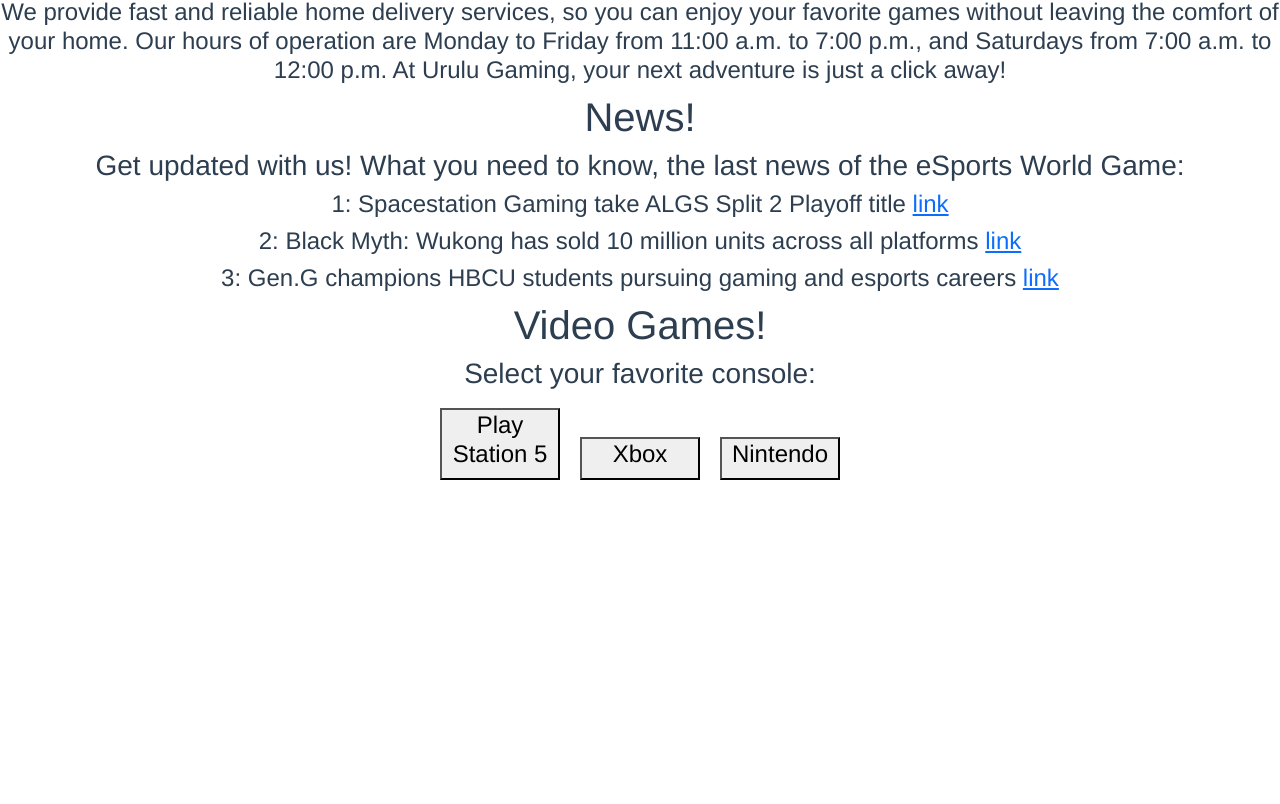
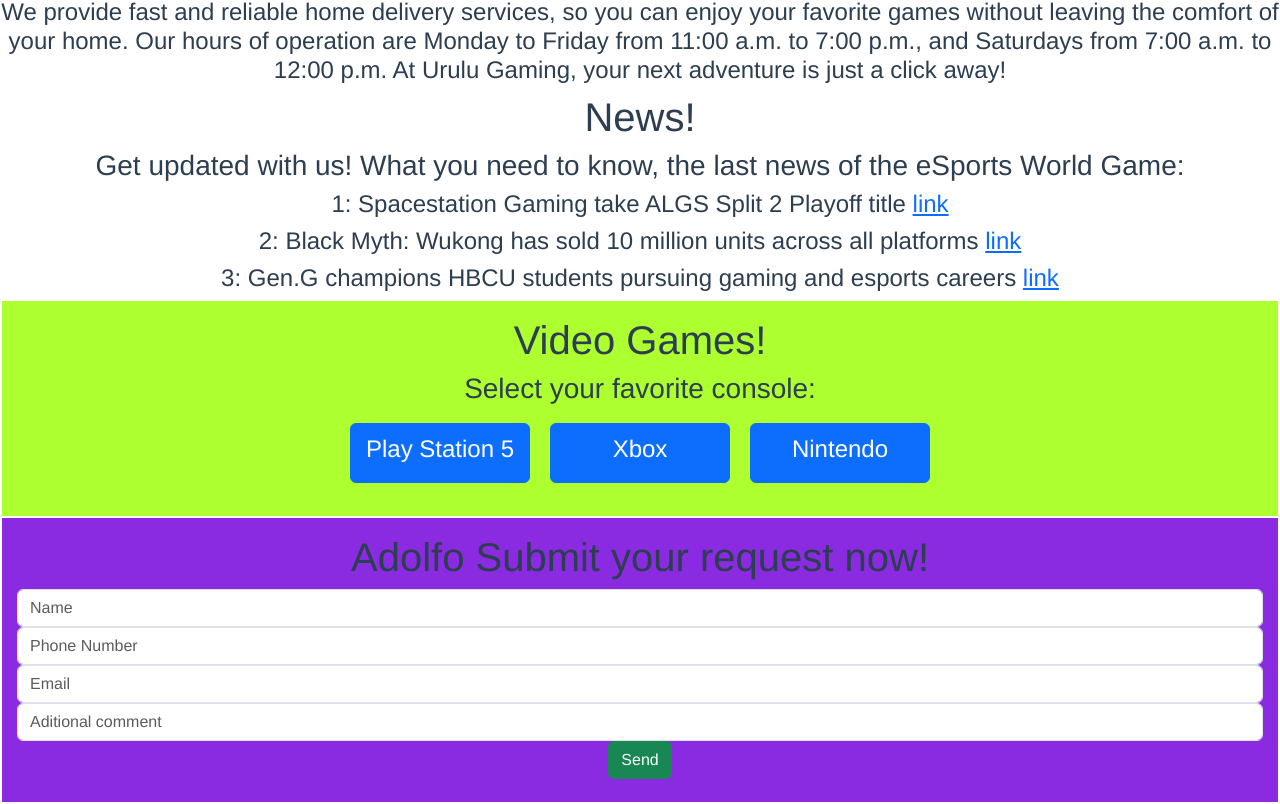
Before and after one commit to Uluru92/Vue_Proyecto_1, a Vue app in the folder proyecto_1_video_juegos/: page / in a window 1280 px wide. Shown: the part 441-1245 px from the top of the page. Before the commit the page ends 939 px from the top, so only its background shows below. Built offline with nearby package versions, Linux system fonts and the light colour scheme.

Commit message:
info para solicitud y metodo enviar solicitud updated

```diff
--- a/proyecto_1_video_juegos/public/index.html
+++ b/proyecto_1_video_juegos/public/index.html
@@ -7,6 +7,7 @@
     <link rel="icon" href="<%= BASE_URL %>favicon.ico">
     <title><%= htmlWebpackPlugin.options.title %></title>
     <link href="https://cdn.jsdelivr.net/npm/bootstrap@5.3.3/dist/css/bootstrap.min.css" rel="stylesheet"integrity="sha384-QWTKZyjpPEjISv5WaRU9OFeRpok6YctnYmDr5pNlyT2bRjXh0JMhjY6hW+ALEwIH" crossorigin="anonymous">
+
   </head>
   <body>
     <noscript>
@@ -14,7 +15,7 @@
     </noscript>
     <div id="app"></div>
     <!-- built files will be auto injected! -->
-    <script src="https://cdn.jsdelivr.net/npm/bootstrap@5.3.3/dist/js/bootstrap.bundle.min.js" integrity="sha384-YvpcrYf0tY3lHB60NNkmXc5s9fDVZLESaAA55NDzOxhy9GkcIdslK1eN7N6jIeHz" crossorigin="anonymous"></script>
+     <script src="https://cdn.jsdelivr.net/npm/bootstrap@5.3.3/dist/js/bootstrap.bundle.min.js" integrity="sha384-YvpcrYf0tY3lHB60NNkmXc5s9fDVZLESaAA55NDzOxhy9GkcIdslK1eN7N6jIeHz" crossorigin="anonymous"></script>
 
   </body>
 </html>
--- a/proyecto_1_video_juegos/src/App.vue
+++ b/proyecto_1_video_juegos/src/App.vue
@@ -10,6 +10,8 @@
   Consola2="Xbox"
   Consola3="Nintendo"
   ></VideoJuegos>
+  <ContactoSolicitudes
+  Visitor="Adolfo"></ContactoSolicitudes>
 </template>
 
 <script>
@@ -17,6 +19,7 @@
 import WelcomePage from './components/WelcomePage.vue';
 import NoticiasPage from './components/NoticiasPage.vue'
 import VideoJuegos from './components/VideoJuegos.vue';
+import ContactoSolicitudes from './components/ContactoSolicitudes.vue';
 
 
 export default {
@@ -24,7 +27,8 @@
   components: {
     WelcomePage,
     NoticiasPage,
-    VideoJuegos
+    VideoJuegos,
+    ContactoSolicitudes
   }
 }
 </script>
--- /dev/null
+++ b/proyecto_1_video_juegos/src/components/ContactoSolicitudes.vue
@@ -0,0 +1,39 @@
+<template>
+    <div style="background-color:blueviolet; margin: 2px; padding: 15px;">
+        <h1>{{Visitor}} Submit your request now!</h1>
+        <input class="form-control" placeholder="Name">
+        <input class="form-control" placeholder="Phone Number">
+        <input class="form-control" placeholder="Email">
+        <input class="form-control" placeholder="Aditional comment">
+        <button @click="EnviarSolicitud()" class="btn btn-success">Send</button>
+        <h3>{{ mensajeSolicitud }}</h3>
+</div>
+</template>
+
+<script>
+export default
+    {
+
+        props:
+        {
+            Visitor: String,
+        },
+        methods:
+        {
+            EnviarSolicitud()
+            {
+                this.mensajeSolicitud = `Your request has been processed. We will contact you soon! Thank you ${this.Visitor}!`;
+            }
+        },
+        data()
+        {
+            return {
+                mensajeSolicitud:""
+            }
+        }
+    }
+</script>
+
+<style>
+
+</style>
--- a/proyecto_1_video_juegos/src/components/VideoJuegos.vue
+++ b/proyecto_1_video_juegos/src/components/VideoJuegos.vue
@@ -1,11 +1,14 @@
 <template>
 
-    <h1>Video Games!</h1>
-    <h3>Select your favorite console:</h3>
-    <button @click="MostrarJuegosPlayStation5" style="margin: 10px; width: 120px;"><h4>{{Consola1}}</h4></button>
-    <button @click="MostrarJuegosXbox" style="margin: 10px; width: 120px;"><h4>{{Consola2}}</h4></button>
-    <button @click="MostrarJuegosNintendo" style="margin: 10px; width: 120px;"><h4>{{Consola3}}</h4></button>
-    <h6>{{ mensaje }}</h6>
+    <div style="background-color:greenyellow; margin: 2px; padding: 15px;">
+        <h1>Video Games!</h1>
+        <h3>Select your favorite console:</h3>
+        <button class="btn btn-primary" @click="MostrarJuegosPlayStation5" style="margin: 10px; width: 180px; height: 60px;"><h4>{{Consola1}}</h4></button>
+        <button class="btn btn-primary" @click="MostrarJuegosXbox" style="margin: 10px; width: 180px; height: 60px;"><h4>{{Consola2}}</h4></button>
+        <button class="btn btn-primary" @click="MostrarJuegosNintendo" style="margin: 10px; width: 180px; height: 60px;"><h4>{{Consola3}}</h4></button>
+        <h6>{{ mensaje }}</h6>
+    </div>
+
 </template>
 
 <script>
```
